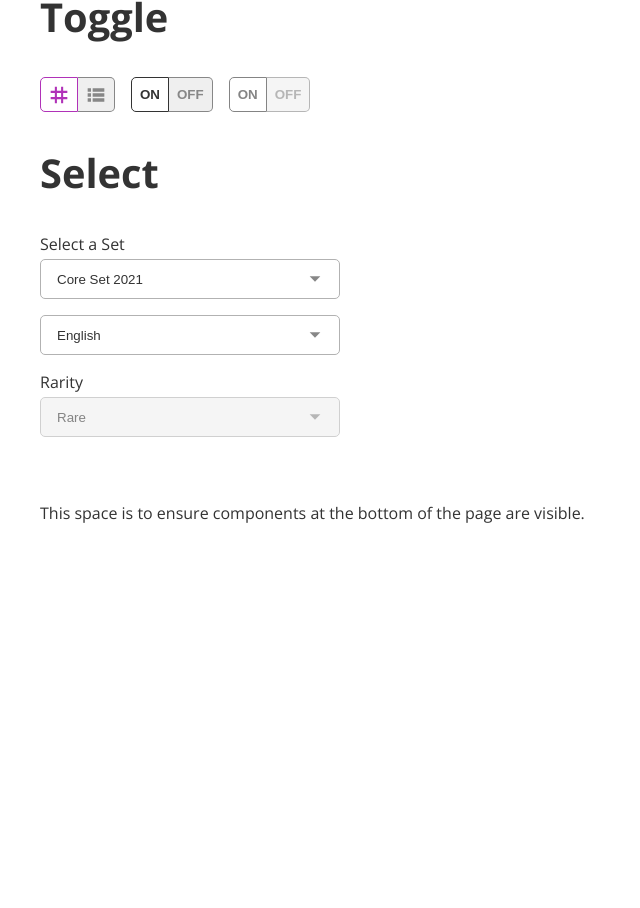
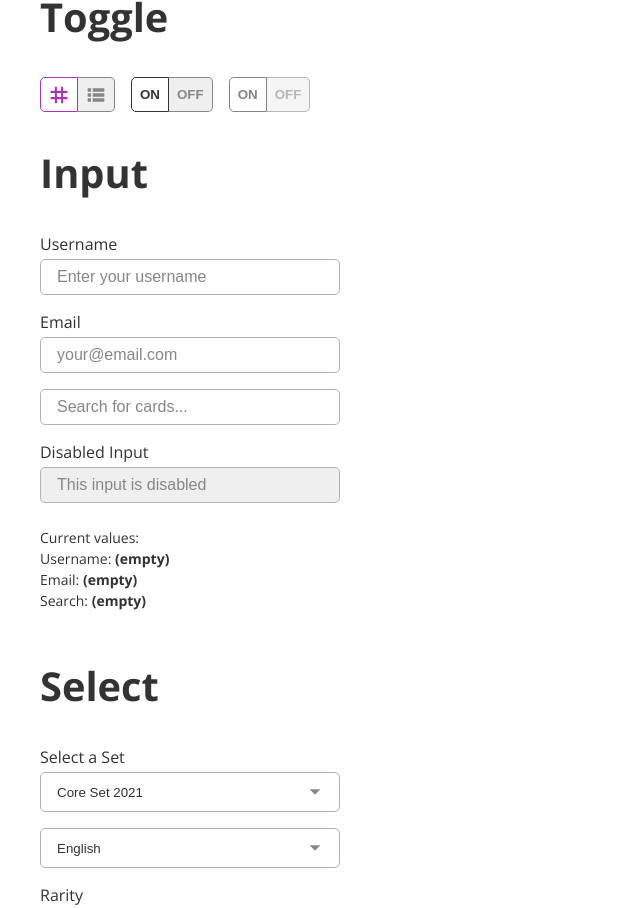
Before and after one commit to gabrieledarrigo/mtg-collection, a Next.js app: page /components in a window 1280 px wide. Shown: the part 2770-3678 px from the top of the page, without its empty margins (0-640 px from the left). Before the commit the page ends 3471 px from the top, so only its background shows below. Built offline with nearby package versions, Linux system fonts and the light colour scheme.

Commit message:
Implement Input component with @base-ui/react Field
Co-authored-by: gabrieledarrigo <1985555+gabrieledarrigo@users.noreply.github.com>

```diff
--- /dev/null
+++ b/src/app/components/Input/Input.module.css
@@ -0,0 +1,36 @@
+.input {
+  display: flex;
+  flex-direction: column;
+  gap: var(--spacing-0-25);
+}
+
+.input__label {
+  font-size: var(--size-16);
+  font-weight: var(--weight-medium);
+  color: var(--color-neutral-800);
+}
+
+.input__control {
+  padding: var(--spacing-0-5) var(--spacing-1);
+  font-size: var(--size-16);
+  border: 1px solid var(--color-neutral-400);
+  border-radius: var(--border-radius-sm);
+  background-color: var(--color-white);
+  color: var(--color-neutral-800);
+  outline: none;
+  transition: border-color 0.2s;
+}
+
+.input__control:focus {
+  border-color: var(--color-primary);
+}
+
+.input__control:disabled {
+  background-color: var(--color-neutral-200);
+  color: var(--color-neutral-600);
+  cursor: not-allowed;
+}
+
+.input__control::placeholder {
+  color: var(--color-neutral-600);
+}
--- /dev/null
+++ b/src/app/components/Input/Input.tsx
@@ -0,0 +1,42 @@
+"use client";
+
+import { Field } from "@base-ui/react/field";
+import styles from "./Input.module.css";
+
+export type InputProps = {
+  value?: string;
+  onChange?: (value: string) => void;
+  placeholder?: string;
+  label?: string;
+  disabled?: boolean;
+  type?: "text" | "email" | "password" | "search" | "url" | "tel" | "number";
+};
+
+export function Input({
+  value,
+  onChange,
+  placeholder,
+  label,
+  disabled = false,
+  type = "text",
+}: InputProps) {
+  const handleValueChange = (newValue: string) => {
+    if (onChange && !disabled) {
+      onChange(newValue);
+    }
+  };
+
+  return (
+    <Field.Root className={styles.input}>
+      {label && <Field.Label className={styles.input__label}>{label}</Field.Label>}
+      <Field.Control
+        className={styles.input__control}
+        value={value}
+        onValueChange={handleValueChange}
+        placeholder={placeholder}
+        disabled={disabled}
+        type={type}
+      />
+    </Field.Root>
+  );
+}
--- a/src/app/components/page.tsx
+++ b/src/app/components/page.tsx
@@ -8,10 +8,14 @@ import { Icon, IconName } from "./Icon/Icon";
 import { Modal } from "./Modal/Modal";
 import { Toggle, ToggleVariant } from "./Toggle/Toggle";
 import { Select } from "./Select/Select";
+import { Input } from "./Input/Input";
 
 export default function Home() {
   const [modalOpen, setModalOpen] = useState(false);
   const [selectedSet, setSelectedSet] = useState("m21");
+  const [inputValue, setInputValue] = useState("");
+  const [emailValue, setEmailValue] = useState("");
+  const [searchValue, setSearchValue] = useState("");
 
   return (
     <main>
@@ -187,6 +191,56 @@ export default function Home() {
           />
         </div>
 
+        <h2>Input</h2>
+        <div
+          style={{
+            display: "flex",
+            gap: "1rem",
+            flexDirection: "column",
+            maxWidth: "300px",
+          }}
+        >
+          <Input
+            label="Username"
+            placeholder="Enter your username"
+            value={inputValue}
+            onChange={setInputValue}
+          />
+
+          <Input
+            type="email"
+            label="Email"
+            placeholder="your@email.com"
+            value={emailValue}
+            onChange={setEmailValue}
+          />
+
+          <Input
+            type="search"
+            placeholder="Search for cards..."
+            value={searchValue}
+            onChange={setSearchValue}
+          />
+
+          <Input
+            label="Disabled Input"
+            placeholder="This input is disabled"
+            disabled
+          />
+
+          <div>
+            <p style={{ fontSize: "14px", marginTop: "8px" }}>
+              Current values:
+              <br />
+              Username: <strong>{inputValue || "(empty)"}</strong>
+              <br />
+              Email: <strong>{emailValue || "(empty)"}</strong>
+              <br />
+              Search: <strong>{searchValue || "(empty)"}</strong>
+            </p>
+          </div>
+        </div>
+
         <h2>Select</h2>
         <div
           style={{
```
Also changed, not shown: 1 other file (tests, documents, lock files or other folders).
